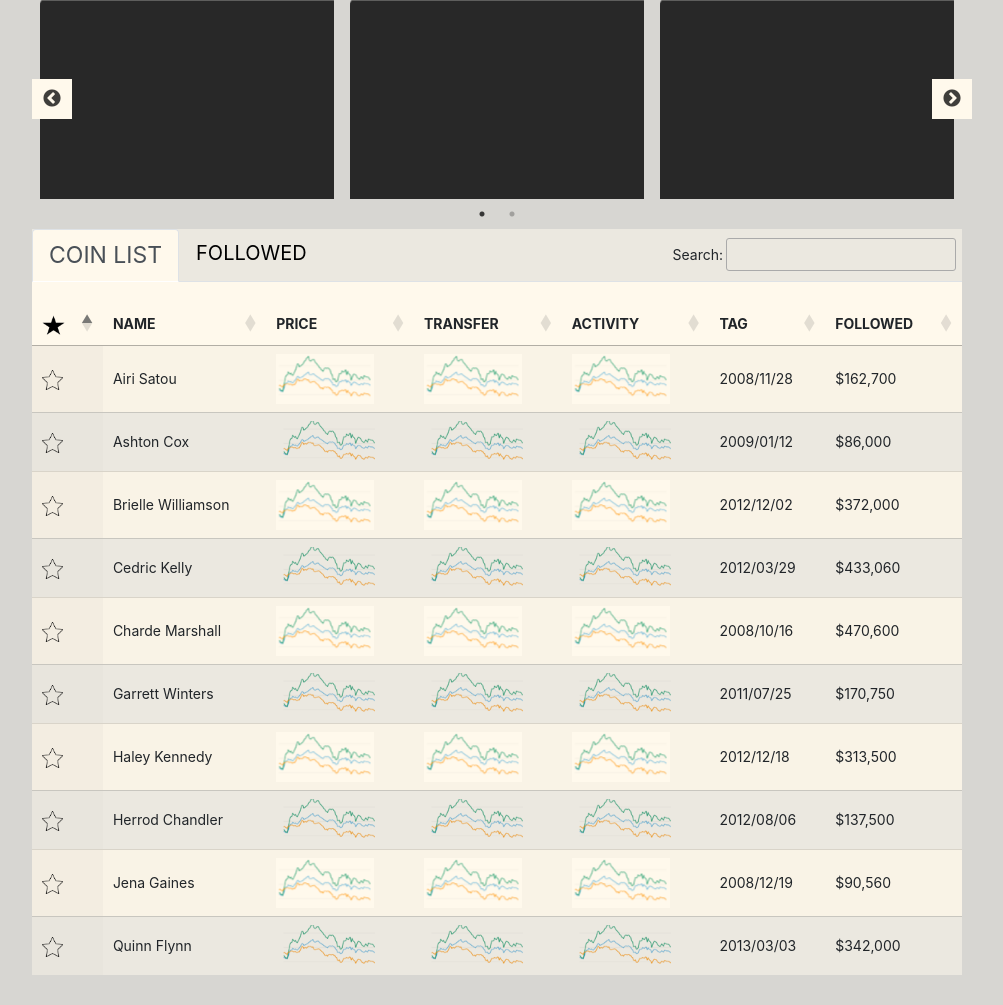
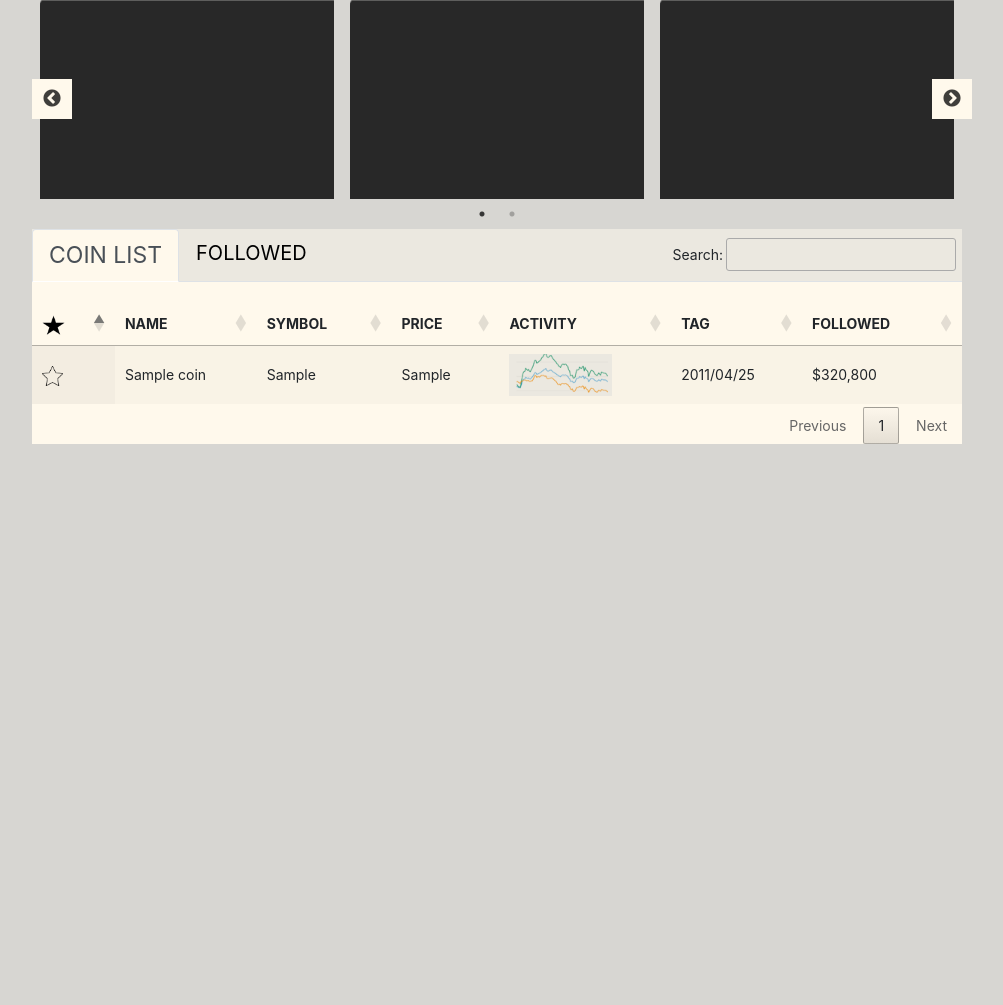
Before and after one commit to sumit4387/tokenjar-site, a Django app: page / in a window 1280 px wide. Shown: the part 87-1092 px from the top of the page, without its empty margins (143-1146 px from the left). After the commit the page ends 531 px from the top, so only its background shows below. Run offline with Django 3.2, Linux system fonts and the light colour scheme; tables that the repository leaves empty hold one stand-in row (values such as "Sample post"); some libraries are stand-ins or nearby versions.

Commit message:
Update the Ui and display the coin listing

```diff
--- a/coins/static/css/style.css
+++ b/coins/static/css/style.css
@@ -41,10 +41,16 @@ table.dataTable.no-footer {
 	display: none;
 }
 .dataTables_paginate {
-	display: none;
+	/*display: none;*/
 }
 .tab-content{
 	margin-bottom: 30px;
+}
+img.tableGraph {
+    cursor: pointer;
+}
+img.graygraph{
+    cursor: pointer;
 }
 table.dataTable.stripe tbody tr.odd, table.dataTable.display tbody tr.odd {
     background-color: #FFF9EC !important
--- a/coins/templates/coins/index.html
+++ b/coins/templates/coins/index.html
@@ -18,113 +18,126 @@
                 <tr>
                     <th><img src="{% static 'img/black_star.png' %}" class="blackStar"></th>
                     <th>NAME</th>
+                    <th>SYMBOL</th>
                     <th>PRICE</th>
-                    <th>TRANSFER</th>
+{#                    <th>TRANSFER</th>#}
                     <th>ACTIVITY</th>
                     <th>TAG</th>
                     <th>FOLLOWED</th>
                 </tr>
             </thead>
             <tbody>
-                <tr>
-                    <td><img src="{% static 'img/white_star.png' %}" class="whiteStar"></td>
-                    <td>Tiger Nixon</td>
-                    <td><img src="{% static 'img/graygraph.png' %}" class="tableGraph"></td>
-                    <td><img src="{% static 'img/graygraph.png' %}" class="tableGraph"></td>
-                    <td><img src="{% static 'img/graygraph.png' %}" class="tableGraph"></td>
-                    <td>2011/04/25</td>
-                    <td>$320,800</td>
-                </tr>
-                <tr>
-                    <td><img src="{% static 'img/white_star.png' %}" class="whiteStar"></td>
-                    <td>Garrett Winters</td>
-                    <td><img src="{% static 'img/graygraph.png' %}" class="graygraph"></td>
-                    <td><img src="{% static 'img/graygraph.png' %}" class="graygraph"></td>
-                    <td><img src="{% static 'img/graygraph.png' %}" class="graygraph"></td>
-                    <td>2011/07/25</td>
-                    <td>$170,750</td>
-                </tr>
-                <tr>
-                    <td><img src="{% static 'img/white_star.png' %}" class="whiteStar"></td>
-                    <td>Ashton Cox</td>
-                    <td><img src="{% static 'img/graygraph.png' %}" class="graygraph"></td>
-                    <td><img src="{% static 'img/graygraph.png' %}" class="graygraph"></td>
-                    <td><img src="{% static 'img/graygraph.png' %}" class="graygraph"></td>
-                    <td>2009/01/12</td>
-                    <td>$86,000</td>
-                </tr>
-                <tr>
-                    <td><img src="{% static 'img/white_star.png' %}" class="whiteStar"></td>
-                    <td>Cedric Kelly</td>
-                    <td><img src="{% static 'img/graygraph.png' %}" class="graygraph"></td>
-                    <td><img src="{% static 'img/graygraph.png' %}" class="graygraph"></td>
-                    <td><img src="{% static 'img/graygraph.png' %}" class="graygraph"></td>
-                    <td>2012/03/29</td>
-                    <td>$433,060</td>
-                </tr>
-                <tr>
-                    <td><img src="{% static 'img/white_star.png' %}" class="whiteStar"></td>
-                    <td>Airi Satou</td>
-                    <td><img src="{% static 'img/tableGraph.png' %}" class="tableGraph"></td>
-                    <td><img src="{% static 'img/tableGraph.png' %}" class="tableGraph"></td>
-                    <td><img src="{% static 'img/tableGraph.png' %}" class="tableGraph"></td>
-                    <td>2008/11/28</td>
-                    <td>$162,700</td>
-                </tr>
-                <tr>
-                    <td><img src="{% static 'img/white_star.png' %}" class="whiteStar"></td>
-                    <td>Brielle Williamson</td>
-                    <td><img src="{% static 'img/tableGraph.png' %}" class="tableGraph"></td>
-                    <td><img src="{% static 'img/tableGraph.png' %}" class="tableGraph"></td>
-                    <td><img src="{% static 'img/tableGraph.png' %}" class="tableGraph"></td>
-                    <td>2012/12/02</td>
-                    <td>$372,000</td>
-                </tr>
-                <tr>
-                    <td><img src="{% static 'img/white_star.png' %}" class="whiteStar"></td>
-                    <td>Herrod Chandler</td>
-                    <td><img src="{% static 'img/graygraph.png' %}" class="graygraph"></td>
-                    <td><img src="{% static 'img/graygraph.png' %}" class="graygraph"></td>
-                    <td><img src="{% static 'img/graygraph.png' %}" class="graygraph"></td>
-                    <td>2012/08/06</td>
-                    <td>$137,500</td>
-                </tr>
-                <tr>
-                    <td><img src="{% static 'img/white_star.png' %}" class="whiteStar"></td>
-                    <td>Jena Gaines</td>
-                    <td><img src="{% static 'img/tableGraph.png' %}" class="tableGraph"></td>
-                    <td><img src="{% static 'img/tableGraph.png' %}" class="tableGraph"></td>
-                    <td><img src="{% static 'img/tableGraph.png' %}" class="tableGraph"></td>
-                    <td>2008/12/19</td>
-                    <td>$90,560</td>
-                </tr>
-                <tr>
-                    <td><img src="{% static 'img/white_star.png' %}" class="whiteStar"></td>
-                    <td>Quinn Flynn</td>
-                    <td><img src="{% static 'img/graygraph.png' %}" class="graygraph"></td>
-                    <td><img src="{% static 'img/graygraph.png' %}" class="graygraph"></td>
-                    <td><img src="{% static 'img/graygraph.png' %}" class="graygraph"></td>
-                    <td>2013/03/03</td>
-                    <td>$342,000</td>
-                </tr>
-                <tr>
-                    <td><img src="{% static 'img/white_star.png' %}" class="whiteStar"></td>
-                    <td>Charde Marshall</td>
-                    <td><img src="{% static 'img/tableGraph.png' %}" class="tableGraph"></td>
-                    <td><img src="{% static 'img/tableGraph.png' %}" class="tableGraph"></td>
-                    <td><img src="{% static 'img/tableGraph.png' %}" class="tableGraph"></td>
-                    <td>2008/10/16</td>
-                    <td>$470,600</td>
-                </tr>
-                <tr>
-                    <td><img src="{% static 'img/white_star.png' %}" class="whiteStar"></td>
-                    <td>Haley Kennedy</td>
-                    <td><img src="{% static 'img/tableGraph.png' %}" class="tableGraph"></td>
-                    <td><img src="{% static 'img/tableGraph.png' %}" class="tableGraph"></td>
-                    <td><img src="{% static 'img/tableGraph.png' %}" class="tableGraph"></td>
-                    <td>2012/12/18</td>
-                    <td>$313,500</td>
-                </tr>
+                {% for coin in coins %}
+                    <tr>
+                        <td><img src="{% static 'img/white_star.png' %}" class="whiteStar"></td>
+                        <td>{{ coin.name }}</td>
+                        <td>{{ coin.symbol }}</td>
+                        <td>{{ coin.price }}</td>
+{#                        <td><img src="{% static 'img/graygraph.png' %}" class="tableGraph"></td>#}
+                        <td><img src="{% static 'img/graygraph.png' %}" class="tableGraph" data-toggle="modal" data-target="#myModal"></td>
+                        <td>2011/04/25</td>
+                        <td>$320,800</td>
+                    </tr>
+                {% endfor %}
+{#                <tr>#}
+{#                    <td><img src="{% static 'img/white_star.png' %}" class="whiteStar"></td>#}
+{#                    <td>Tiger Nixon</td>#}
+{#                    <td><img src="{% static 'img/graygraph.png' %}" class="tableGraph"></td>#}
+{#                    <td><img src="{% static 'img/graygraph.png' %}" class="tableGraph"></td>#}
+{#                    <td><img src="{% static 'img/graygraph.png' %}" class="tableGraph"></td>#}
+{#                    <td>2011/04/25</td>#}
+{#                    <td>$320,800</td>#}
+{#                </tr>#}
+{#                <tr>#}
+{#                    <td><img src="{% static 'img/white_star.png' %}" class="whiteStar"></td>#}
+{#                    <td>Garrett Winters</td>#}
+{#                    <td><img src="{% static 'img/graygraph.png' %}" class="graygraph"></td>#}
+{#                    <td><img src="{% static 'img/graygraph.png' %}" class="graygraph"></td>#}
+{#                    <td><img src="{% static 'img/graygraph.png' %}" class="graygraph"></td>#}
+{#                    <td>2011/07/25</td>#}
+{#                    <td>$170,750</td>#}
+{#                </tr>#}
+{#                <tr>#}
+{#                    <td><img src="{% static 'img/white_star.png' %}" class="whiteStar"></td>#}
+{#                    <td>Ashton Cox</td>#}
+{#                    <td><img src="{% static 'img/graygraph.png' %}" class="graygraph"></td>#}
+{#                    <td><img src="{% static 'img/graygraph.png' %}" class="graygraph"></td>#}
+{#                    <td><img src="{% static 'img/graygraph.png' %}" class="graygraph"></td>#}
+{#                    <td>2009/01/12</td>#}
+{#                    <td>$86,000</td>#}
+{#                </tr>#}
+{#                <tr>#}
+{#                    <td><img src="{% static 'img/white_star.png' %}" class="whiteStar"></td>#}
+{#                    <td>Cedric Kelly</td>#}
+{#                    <td><img src="{% static 'img/graygraph.png' %}" class="graygraph"></td>#}
+{#                    <td><img src="{% static 'img/graygraph.png' %}" class="graygraph"></td>#}
+{#                    <td><img src="{% static 'img/graygraph.png' %}" class="graygraph"></td>#}
+{#                    <td>2012/03/29</td>#}
+{#                    <td>$433,060</td>#}
+{#                </tr>#}
+{#                <tr>#}
+{#                    <td><img src="{% static 'img/white_star.png' %}" class="whiteStar"></td>#}
+{#                    <td>Airi Satou</td>#}
+{#                    <td><img src="{% static 'img/tableGraph.png' %}" class="tableGraph"></td>#}
+{#                    <td><img src="{% static 'img/tableGraph.png' %}" class="tableGraph"></td>#}
+{#                    <td><img src="{% static 'img/tableGraph.png' %}" class="tableGraph"></td>#}
+{#                    <td>2008/11/28</td>#}
+{#                    <td>$162,700</td>#}
+{#                </tr>#}
+{#                <tr>#}
+{#                    <td><img src="{% static 'img/white_star.png' %}" class="whiteStar"></td>#}
+{#                    <td>Brielle Williamson</td>#}
+{#                    <td><img src="{% static 'img/tableGraph.png' %}" class="tableGraph"></td>#}
+{#                    <td><img src="{% static 'img/tableGraph.png' %}" class="tableGraph"></td>#}
+{#                    <td><img src="{% static 'img/tableGraph.png' %}" class="tableGraph"></td>#}
+{#                    <td>2012/12/02</td>#}
+{#                    <td>$372,000</td>#}
+{#                </tr>#}
+{#                <tr>#}
+{#                    <td><img src="{% static 'img/white_star.png' %}" class="whiteStar"></td>#}
+{#                    <td>Herrod Chandler</td>#}
+{#                    <td><img src="{% static 'img/graygraph.png' %}" class="graygraph"></td>#}
+{#                    <td><img src="{% static 'img/graygraph.png' %}" class="graygraph"></td>#}
+{#                    <td><img src="{% static 'img/graygraph.png' %}" class="graygraph"></td>#}
+{#                    <td>2012/08/06</td>#}
+{#                    <td>$137,500</td>#}
+{#                </tr>#}
+{#                <tr>#}
+{#                    <td><img src="{% static 'img/white_star.png' %}" class="whiteStar"></td>#}
+{#                    <td>Jena Gaines</td>#}
+{#                    <td><img src="{% static 'img/tableGraph.png' %}" class="tableGraph"></td>#}
+{#                    <td><img src="{% static 'img/tableGraph.png' %}" class="tableGraph"></td>#}
+{#                    <td><img src="{% static 'img/tableGraph.png' %}" class="tableGraph"></td>#}
+{#                    <td>2008/12/19</td>#}
+{#                    <td>$90,560</td>#}
+{#                </tr>#}
+{#                <tr>#}
+{#                    <td><img src="{% static 'img/white_star.png' %}" class="whiteStar"></td>#}
+{#                    <td>Quinn Flynn</td>#}
+{#                    <td><img src="{% static 'img/graygraph.png' %}" class="graygraph"></td>#}
+{#                    <td><img src="{% static 'img/graygraph.png' %}" class="graygraph"></td>#}
+{#                    <td><img src="{% static 'img/graygraph.png' %}" class="graygraph"></td>#}
+{#                    <td>2013/03/03</td>#}
+{#                    <td>$342,000</td>#}
+{#                </tr>#}
+{#                <tr>#}
+{#                    <td><img src="{% static 'img/white_star.png' %}" class="whiteStar"></td>#}
+{#                    <td>Charde Marshall</td>#}
+{#                    <td><img src="{% static 'img/tableGraph.png' %}" class="tableGraph"></td>#}
+{#                    <td><img src="{% static 'img/tableGraph.png' %}" class="tableGraph"></td>#}
+{#                    <td><img src="{% static 'img/tableGraph.png' %}" class="tableGraph"></td>#}
+{#                    <td>2008/10/16</td>#}
+{#                    <td>$470,600</td>#}
+{#                </tr>#}
+{#                <tr>#}
+{#                    <td><img src="{% static 'img/white_star.png' %}" class="whiteStar"></td>#}
+{#                    <td>Haley Kennedy</td>#}
+{#                    <td><img src="{% static 'img/tableGraph.png' %}" class="tableGraph"></td>#}
+{#                    <td><img src="{% static 'img/tableGraph.png' %}" class="tableGraph"></td>#}
+{#                    <td><img src="{% static 'img/tableGraph.png' %}" class="tableGraph"></td>#}
+{#                    <td>2012/12/18</td>#}
+{#                    <td>$313,500</td>#}
+{#                </tr>#}
             </tbody>
            <!--  <tfoot>
                 <tr>
--- a/coins/templates/coins/layout/base.html
+++ b/coins/templates/coins/layout/base.html
@@ -22,6 +22,7 @@
 	<script type="text/javascript">
 		$(document).ready(function() {
 		    $('#example').DataTable( {
+		        paging: true,
 		        columnDefs: [ {
 		            targets: [ 0 ],
 		            orderData: [ 0, 1 ]
@@ -88,7 +89,105 @@
 
 
 </div>
+<!-- HIGHTCHART modal start -->
+<div class="modal fade" id="myModal">
+    <div class="modal-dialog">
+      <div class="modal-content">
 
+        <!-- Modal Header -->
+        <div class="modal-header">
+          <h4 class="modal-title">COIN LIST</h4>
+          <button type="button" class="close" data-dismiss="modal">&times;</button>
+        </div>
+
+        <!-- Modal body -->
+        <div class="modal-body">
+          <div id="container"></div>
+        </div>
+
+        <!-- Modal footer -->
+        <div class="modal-footer">
+          <button type="button" class="btn btn-danger" data-dismiss="modal">Close</button>
+        </div>
+
+      </div>
+    </div>
+  </div>
+
+
+</div>
+
+<!--Hightchart js -->
+<script src="https://code.highcharts.com/highcharts.js"></script>
+<script src="https://code.highcharts.com/modules/series-label.js"></script>
+<script src="https://code.highcharts.com/modules/exporting.js"></script>
+<script src="https://code.highcharts.com/modules/export-data.js"></script>
+
+<script>
+	Highcharts.chart('container', {
+
+    title: {
+        text: 'COIN LIST'
+    },
+
+    subtitle: {
+        text: 'PRICE'
+    },
+
+    yAxis: {
+        title: {
+            text: 'Number of Employees'
+        }
+    },
+    legend: {
+        layout: 'vertical',
+        align: 'right',
+        verticalAlign: 'middle'
+    },
+
+    plotOptions: {
+        series: {
+            label: {
+                connectorAllowed: false
+            },
+            pointStart: 2010
+        }
+    },
+
+    series: [{
+        name: 'Installation',
+        data: [43934, 52503, 57177, 69658, 97031, 119931, 137133, 154175]
+    }, {
+        name: 'Manufacturing',
+        data: [24916, 24064, 29742, 29851, 32490, 30282, 38121, 40434]
+    }, {
+        name: 'Sales & Distribution',
+        data: [11744, 17722, 16005, 19771, 20185, 24377, 32147, 39387]
+    }, {
+        name: 'Project Development',
+        data: [null, null, 7988, 12169, 15112, 22452, 34400, 34227]
+    }, {
+        name: 'Other',
+        data: [12908, 5948, 8105, 11248, 8989, 11816, 18274, 18111]
+    }],
+
+    responsive: {
+        rules: [{
+            condition: {
+                maxWidth: 500
+            },
+            chartOptions: {
+                legend: {
+                    layout: 'horizontal',
+                    align: 'center',
+                    verticalAlign: 'bottom'
+                }
+            }
+        }]
+    }
+
+});
+</script>
 <!-- -->
   <script src="{% static 'js/slick.min.js' %}" type="text/javascript" charset="utf-8"></script>
   <script type="text/javascript">
--- a/coins/views.py
+++ b/coins/views.py
@@ -1,13 +1,15 @@
 from django.shortcuts import render
 from django.views import View
+from coins.models import Coins
 
 # Create your views here.
 class CoinListing(View):
     template = 'coins/index.html'
 
     def get(self, request, *args, **kwargs):
+        coins = Coins.objects.exclude(name='').order_by('name')
 
-        return render(request, self.template, {})
+        return render(request, self.template, {'coins': coins})
 
 
 class Followed(View):
```
